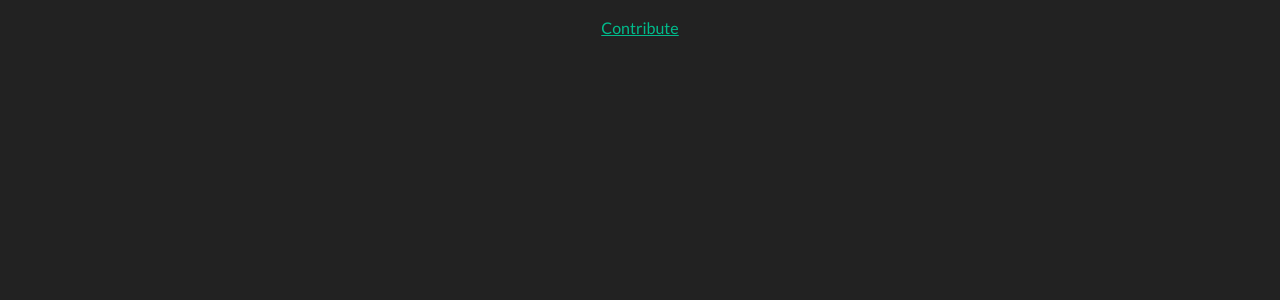
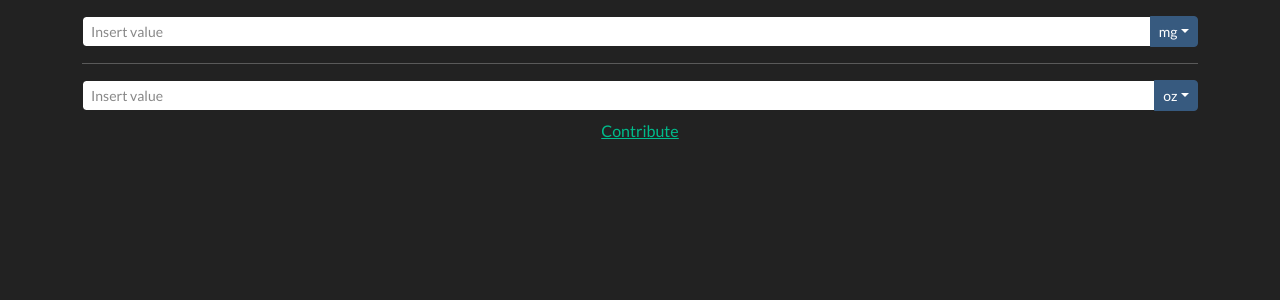
Before and after one commit to lfeigl/unycon, a React (Vite) app: page / in a window 1280 px wide. Shown: the top 300 px of the page. Built offline with nearby package versions, Linux system fonts and the light colour scheme.

Commit message:
Add chrome runtime condition & FormGroups

```diff
--- a/src/App.tsx
+++ b/src/App.tsx
@@ -1,19 +1,46 @@
 import React from 'react';
-import { Container } from 'react-bootstrap';
+import { Container, Form } from 'react-bootstrap';
 import './App.css';
+import { Dimension, Metadata, System } from './types';
+import FormGroup from './FormGroup';
 
-function App() {
-  const { name, version, homepage_url: homepageUrl } = chrome.runtime.getManifest();
+const isChromeRuntime = !!(chrome && chrome.runtime);
+const dimension = Dimension.mass;
+
+function App(): React.ReactElement {
+  const metadata: Metadata = {
+    name: 'UnyCon ❓',
+    version: '?',
+    homepageUrl: '/',
+  };
+
+  if (isChromeRuntime) {
+    const { name, version, homepage_url: homepageUrl } = chrome.runtime.getManifest();
+    Object.assign(metadata, { name, version, homepageUrl });
+  }
 
   return (
     <Container className="app py-2 text-center">
       <header>
-        <h1 title={`v${version}`}>{name}</h1>
+        <h3 title={`v${metadata.version}`}>{metadata.name}</h3>
       </header>
+      <main>
+        <Form>
+          <FormGroup
+            dimension={dimension}
+            initialSystem={System.metric}
+          />
+          <hr />
+          <FormGroup
+            dimension={dimension}
+            initialSystem={System.imperial}
+          />
+        </Form>
+      </main>
       <footer>
         <a
           className="App-link"
-          href={homepageUrl}
+          href={metadata.homepageUrl}
           target="_blank"
           rel="noopener noreferrer"
         >
```
